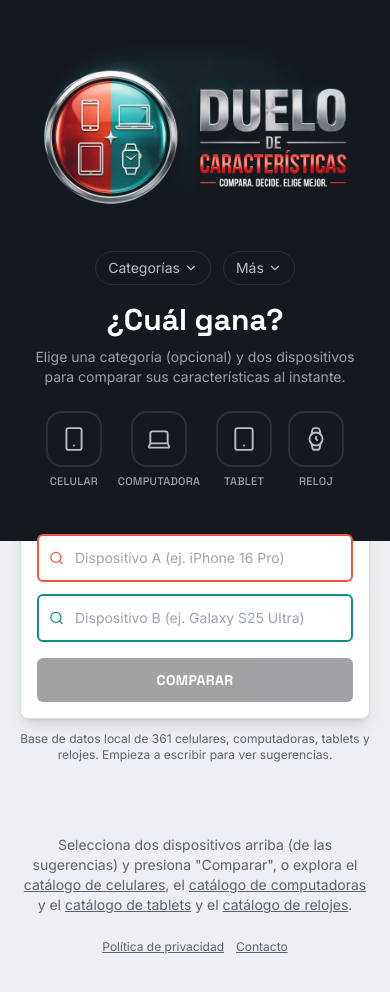
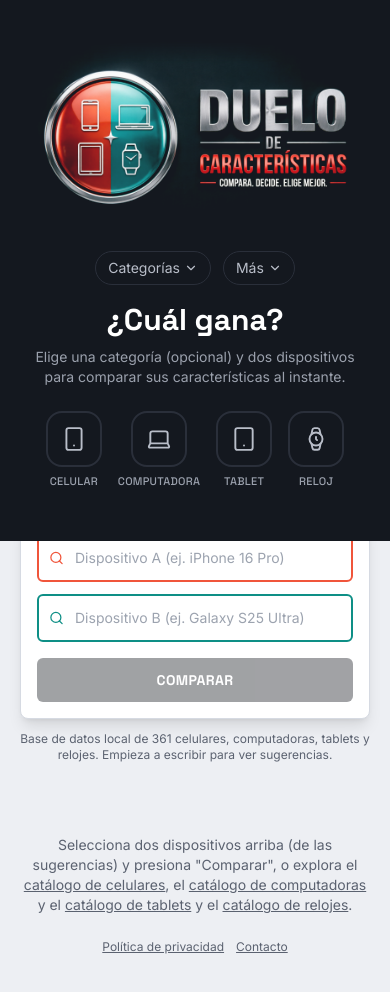
Before and after one commit to Francisco101299/comparador-dispositivos, a React (Vite) app: page / in a window 390 px wide. Shown: the top 992 px of the page. Built offline with nearby package versions, Linux system fonts and the light colour scheme.

Commit message:
Update HomePage.jsx

```diff
--- a/src/pages/HomePage.jsx
+++ b/src/pages/HomePage.jsx
@@ -40,7 +40,7 @@ export default function HomePage() {
       <SeoHead title={meta.title} description={meta.description} canonical={meta.canonical} />
       <style>{FONT_IMPORT}</style>
 
-      <div className="relative px-5 sm:px-10 pt-10 pb-8 sm:pb-10" style={{ backgroundColor: COLORS.panelDark }}>
+      <div className="relative z-20 px-5 sm:px-10 pt-10 pb-8 sm:pb-10" style={{ backgroundColor: COLORS.panelDark }}>
         <div className="max-w-3xl mx-auto text-center">
 <div className="flex justify-center mb-4">
 <img
```
